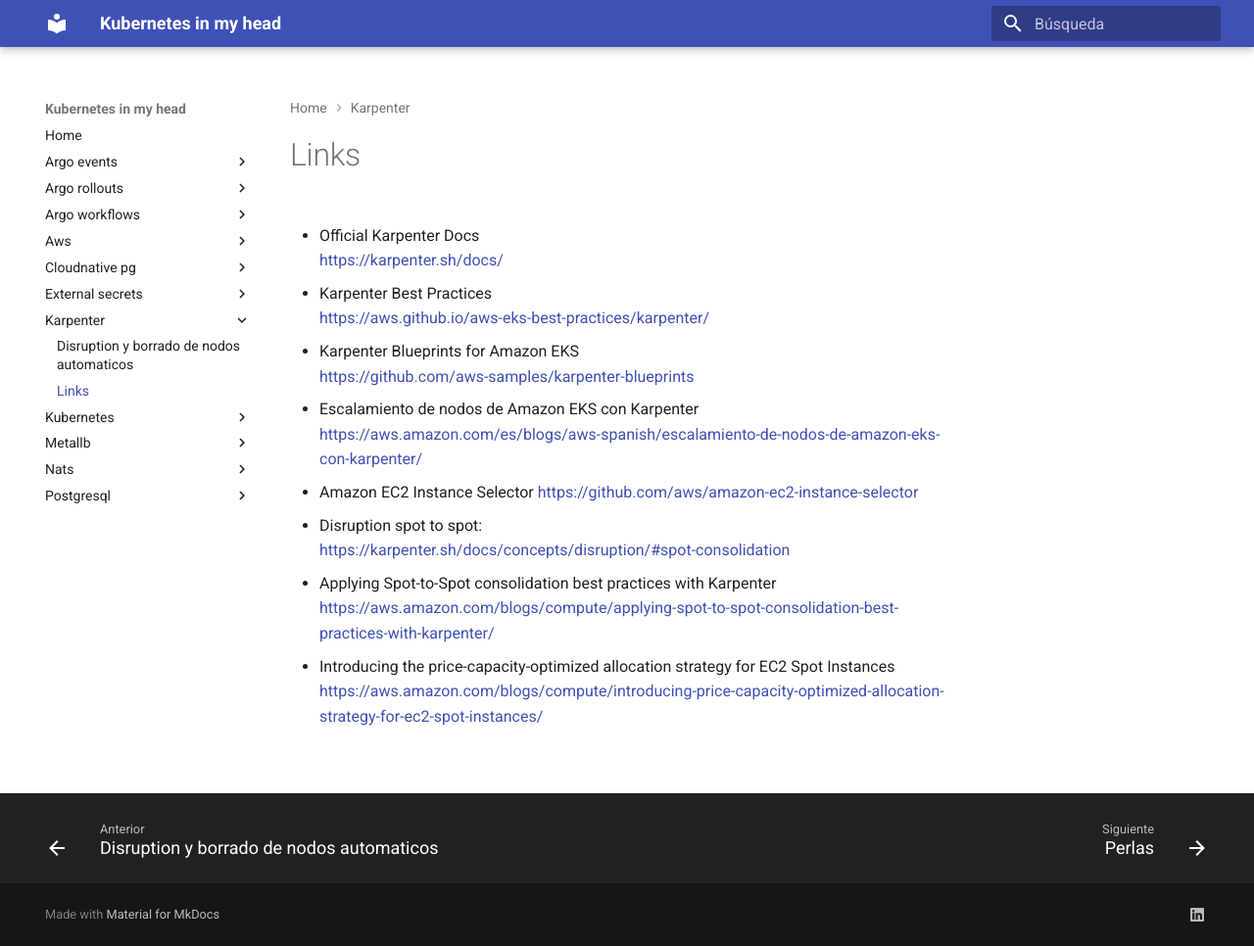
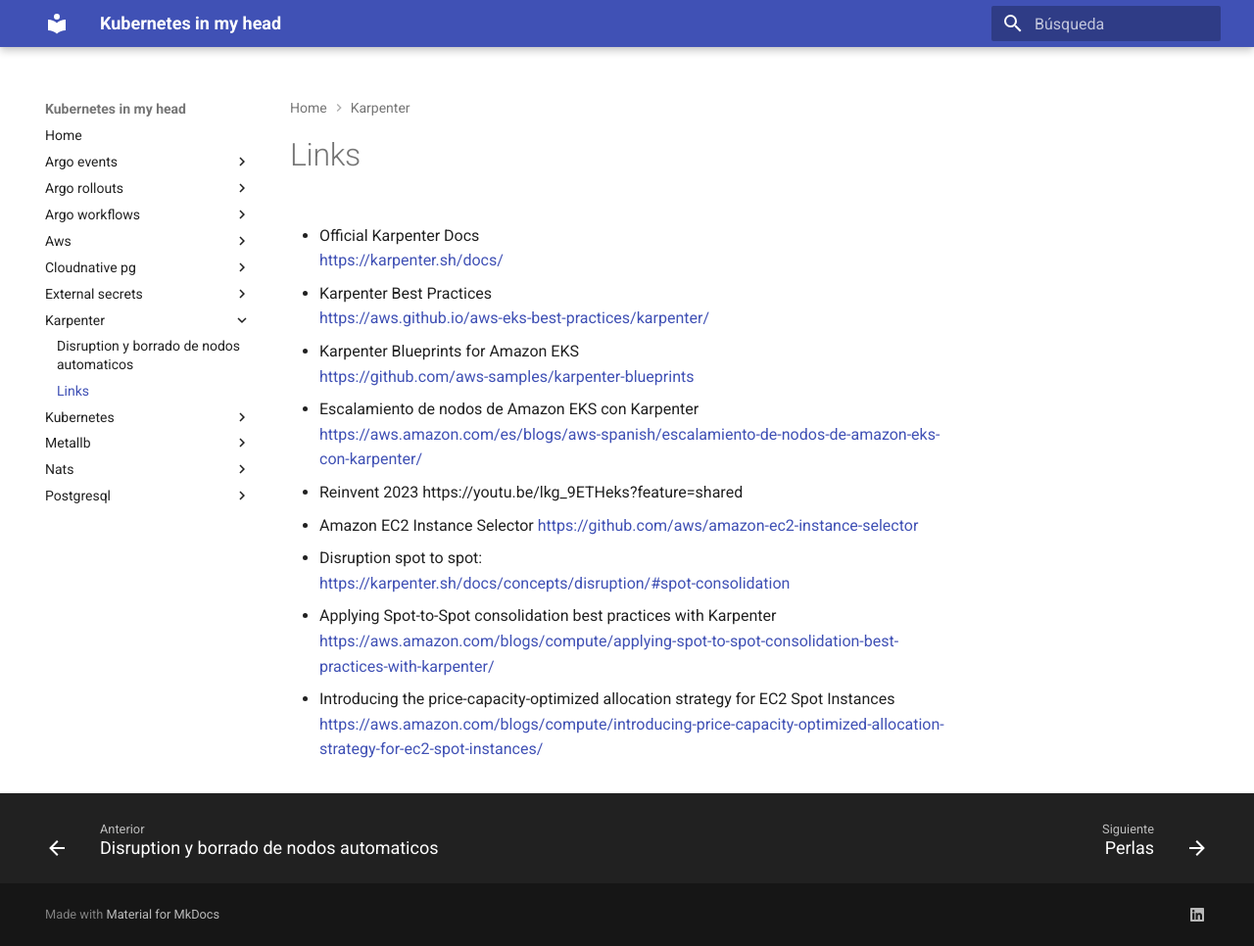
Before and after one commit to jorgelon/kubernetesinmyhead.net, an MkDocs documentation site: the page built from docs/karpenter/links.md, in a window 1280 px wide and 966 px high. Shown: the whole window at 98% size. Built offline with MkDocs 1.6.1 and Material for MkDocs 9.7.7, drawn with Linux system fonts in a browser that asks for light colours.

Commit message:
Update links.md

```diff
--- a/docs/karpenter/links.md
+++ b/docs/karpenter/links.md
@@ -12,6 +12,9 @@
 - Escalamiento de nodos de Amazon EKS con Karpenter
 <https://aws.amazon.com/es/blogs/aws-spanish/escalamiento-de-nodos-de-amazon-eks-con-karpenter/>
 
+- Reinvent 2023
+https://youtu.be/lkg_9ETHeks?feature=shared
+
 - Amazon EC2 Instance Selector
 <https://github.com/aws/amazon-ec2-instance-selector>
 
```
